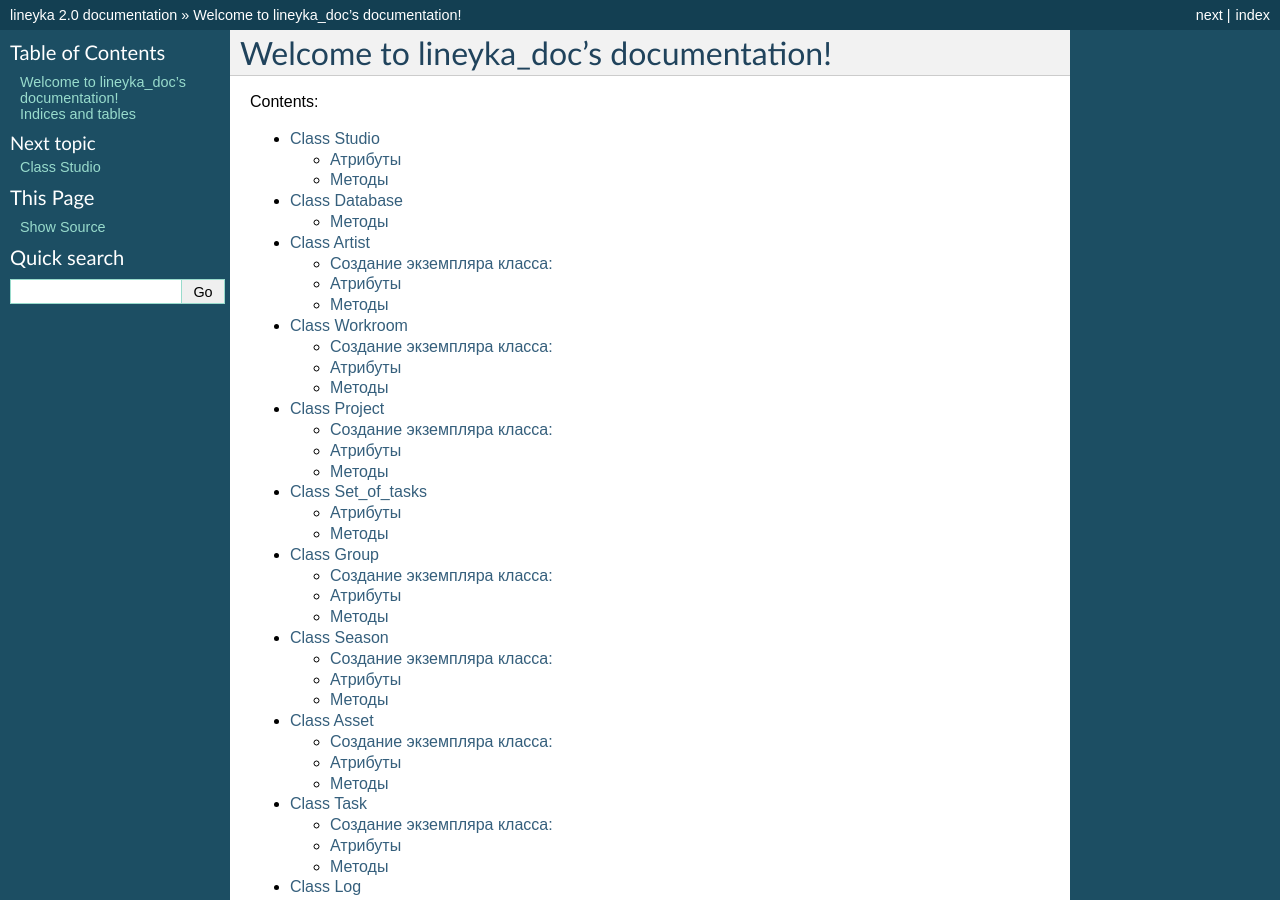
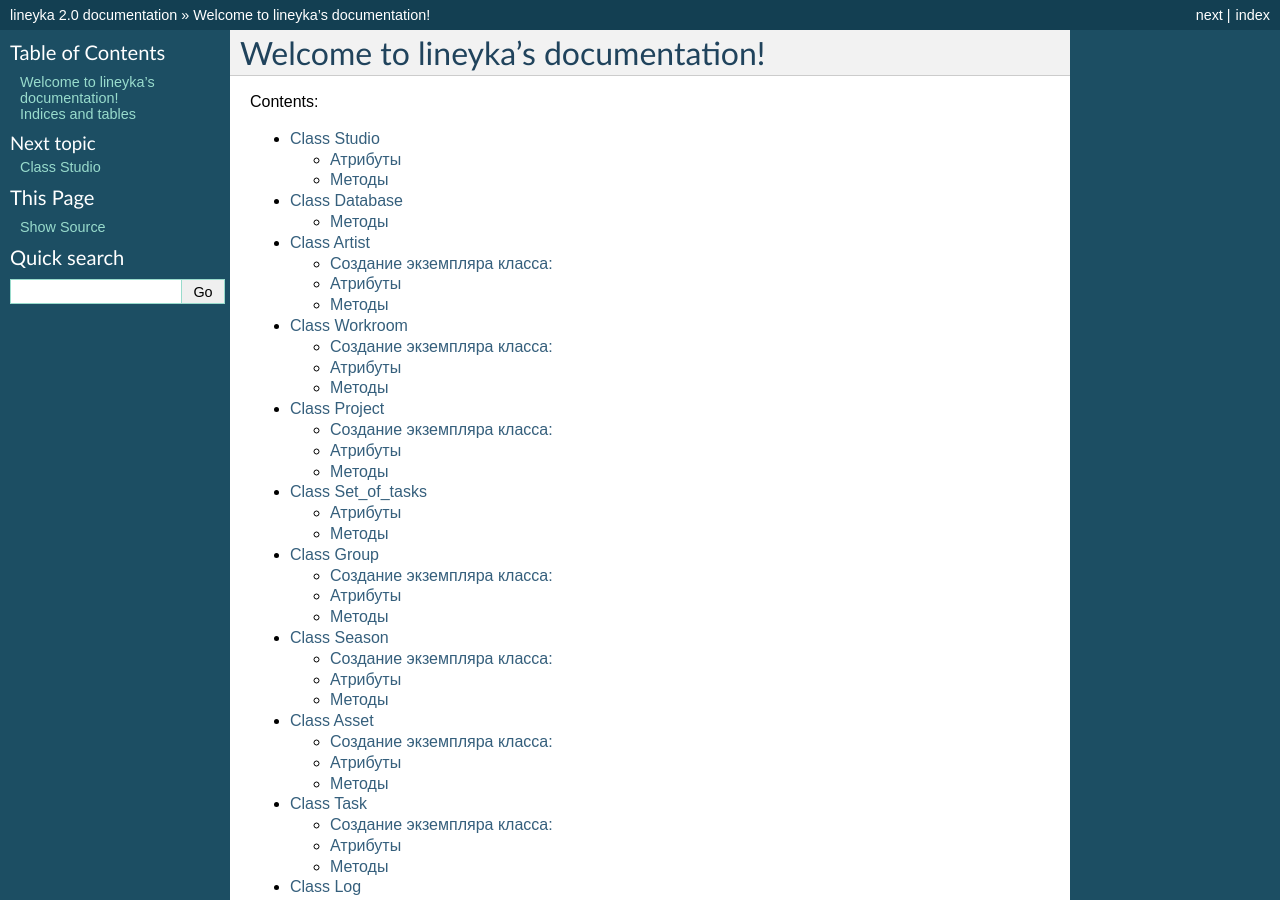
Before and after one commit to volodya-renderberg/lineyka, a Sphinx documentation site: the page built from docs/source/index.rst, in a window 1280 px wide and 900 px high. Built offline with Sphinx 7.4.7, drawn with Linux system fonts in a browser that asks for light colours; some of the changed text lies outside the part shown.

Commit message:
docs - replace lineyka_doc to lineyka

```diff
--- a/docs/source/index.rst
+++ b/docs/source/index.rst
@@ -1,9 +1,9 @@
-.. lineyka_doc documentation master file, created by
+.. lineyka documentation master file, created by
    sphinx-quickstart on Sat Jul  6 16:22:57 2019.
    You can adapt this file completely to your liking, but it should at least
    contain the root `toctree` directive.
 
-Welcome to lineyka_doc's documentation!
+Welcome to lineyka's documentation!
 =======================================
 
 Contents:
```
Also changed, not shown: 1 other file.
